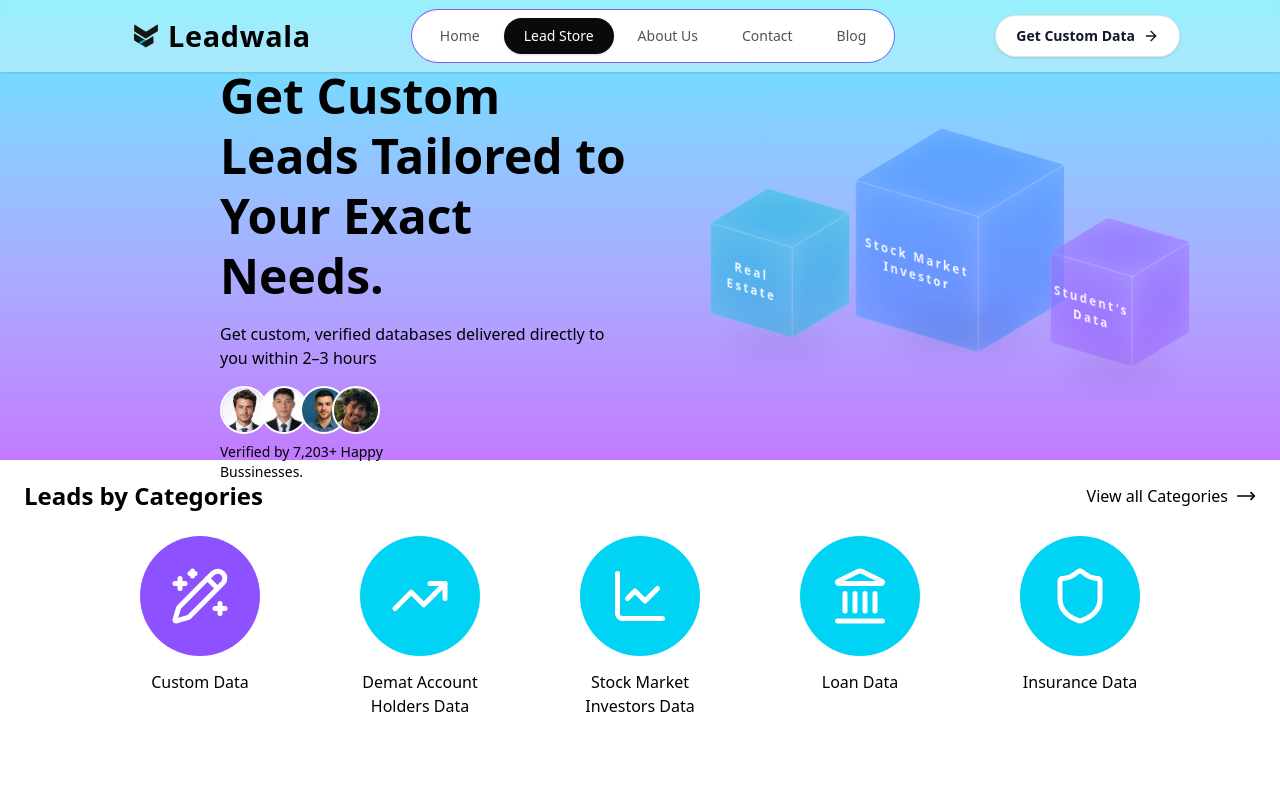
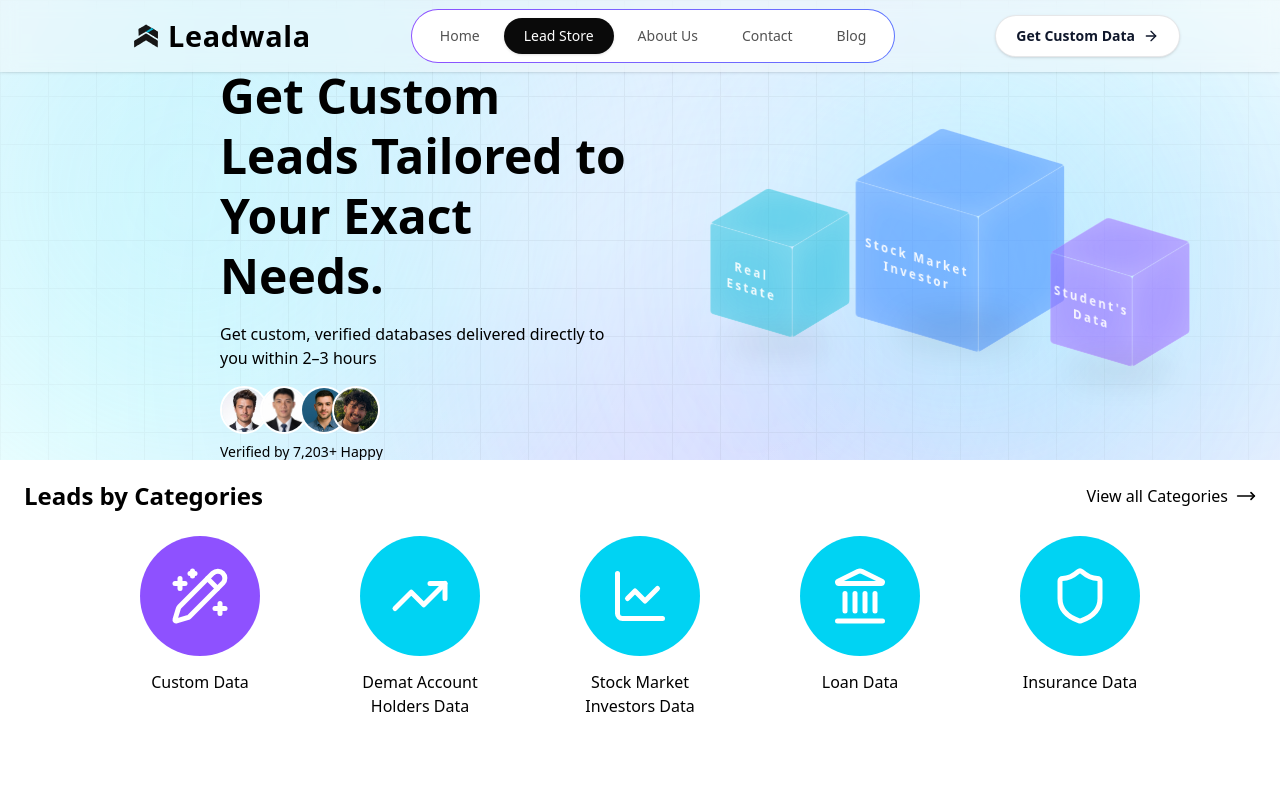
Before and after one commit to udaystorage/solution, a Next.js app: page /leadstore in a window 1280 px wide. Shown: the top 800 px of the page. Built offline with nearby package versions, Linux system fonts and the light colour scheme.

Commit message:
changed some styling in the leadstore hero

```diff
--- a/app/components/layout/Navbar.jsx
+++ b/app/components/layout/Navbar.jsx
@@ -65,7 +65,7 @@
               aspectratio={1}
               sizes="100vw"
               className="object-cover mix-blend-multiply translate-x-4"
-              // style={{ transform: "rotate(270deg)" }}
+              style={{ transform: "rotate(180deg)" }}
               alt="Logo"
             />
           </div>
--- a/app/components/leadstore/UpperSide.jsx
+++ b/app/components/leadstore/UpperSide.jsx
@@ -9,11 +9,40 @@
 
 export default function UpperSide() {
   return (
-    <>
-     <div className="w-screen h-150 md:h-115 bg-linear-180 from-cyan-300 to-purple-400 flex flex-col md:flex-row justify-center items-center pt-24 md:pt-18 px-6 md:px-0 gap-10 md:gap-0 pb-10 md:pb-0">
+<section className="relative isolate overflow-hidden w-screen h-150 md:h-115 flex flex-col md:flex-row justify-center items-center pt-24 md:pt-18 px-6 md:px-0 gap-10 md:gap-0 pb-10 md:pb-0">
+  {/* Base Gradient */}
+<div className="absolute inset-0 -z-30 bg-gradient-to-br from-sky-100 via-cyan-50 to-violet-100" />
 
+{/* Large Cyan Glow */}
+<div className="absolute -top-40 -left-40 w-[700px] h-[700px] rounded-full bg-cyan-300/35 blur-[140px] -z-20" />
+
+{/* Purple Glow */}
+<div className="absolute bottom-[-220px] left-1/3 w-[650px] h-[650px] rounded-full bg-violet-400/25 blur-[170px] -z-20" />
+
+{/* Blue Glow */}
+<div className="absolute top-10 right-[-180px] w-[500px] h-[500px] rounded-full bg-sky-400/25 blur-[140px] -z-20" />
+
+{/* White Highlight */}
+<div className="absolute top-0 left-1/2 -translate-x-1/2 w-[900px] h-[350px] bg-white/35 blur-[120px] -z-20" />
+<div
+  className="absolute inset-0 opacity-[0.04] -z-10"
+  style={{
+    backgroundImage: `
+      linear-gradient(to right, black 1px, transparent 1px),
+      linear-gradient(to bottom, black 1px, transparent 1px)
+    `,
+    backgroundSize: "48px 48px",
+  }}
+/>
+<div
+  className="absolute inset-0 -z-10"
+  style={{
+    background:
+      "radial-gradient(circle at center, transparent 35%, rgba(255,255,255,0.45) 100%)",
+  }}
+/>
           <div className="w-full md:w-1/2 h-full flex flex-col justify-center  items-center md:items-start gap-4 text-center md:text-left px-2 md:pl-16 lg:pl-32 xl:pl-55">
-            <div className="text-3xl sm:text-4xl lg:text-5xl font-bold leading-tight">
+            <div className="text-3xl sm:text-4xl lg:text-5xl font-semibold leading-tight">
               Get Custom Leads Tailored to Your Exact Needs.
             </div>
             <div className="text-sm sm:text-base">
@@ -46,10 +75,13 @@
             </div>
           </div>
 
-          <div className="w-full md:w-1/2 h-45 sm:h-80 md:h-full flex flex-col justify-center items-center">
-            <Cube />
-          </div>
-        </div>
-    </>
+         <div className="relative w-full md:w-1/2 h-45 sm:h-80 md:h-full flex justify-center items-center">
+
+    <div className="absolute w-[420px] h-[420px] rounded-full bg-cyan-300/20 blur-[110px]" />
+
+    <Cube />
+
+</div>
+        </section>
   )
 }
--- a/app/components/sections/aboutPage/AboutHero.jsx
+++ b/app/components/sections/aboutPage/AboutHero.jsx
@@ -15,7 +15,7 @@
           About Leadwala
         </span> */}
 
-        <h1 className="max-w-4xl text-3xl font-semibold leading-[1.05] tracking-[-0.04em] sm:text-4xl lg:text-5xl">
+        <h1 className="max-w-4xl text-3xl font-semibold leading-tight  sm:text-4xl lg:text-5xl">
           Data should create
           <br />
           <span className="bg-gradient-to-r from-violet-500 via-blue-500 to-cyan-500 bg-clip-text text-transparent">
--- a/app/components/sections/contact/ContactHero.jsx
+++ b/app/components/sections/contact/ContactHero.jsx
@@ -29,7 +29,6 @@
             className="
               text-3xl font-semibold
               leading-[1.04]
-              tracking-[-0.045em]
               text-slate-950
               sm:text-4xl
               lg:text-5xl
```
